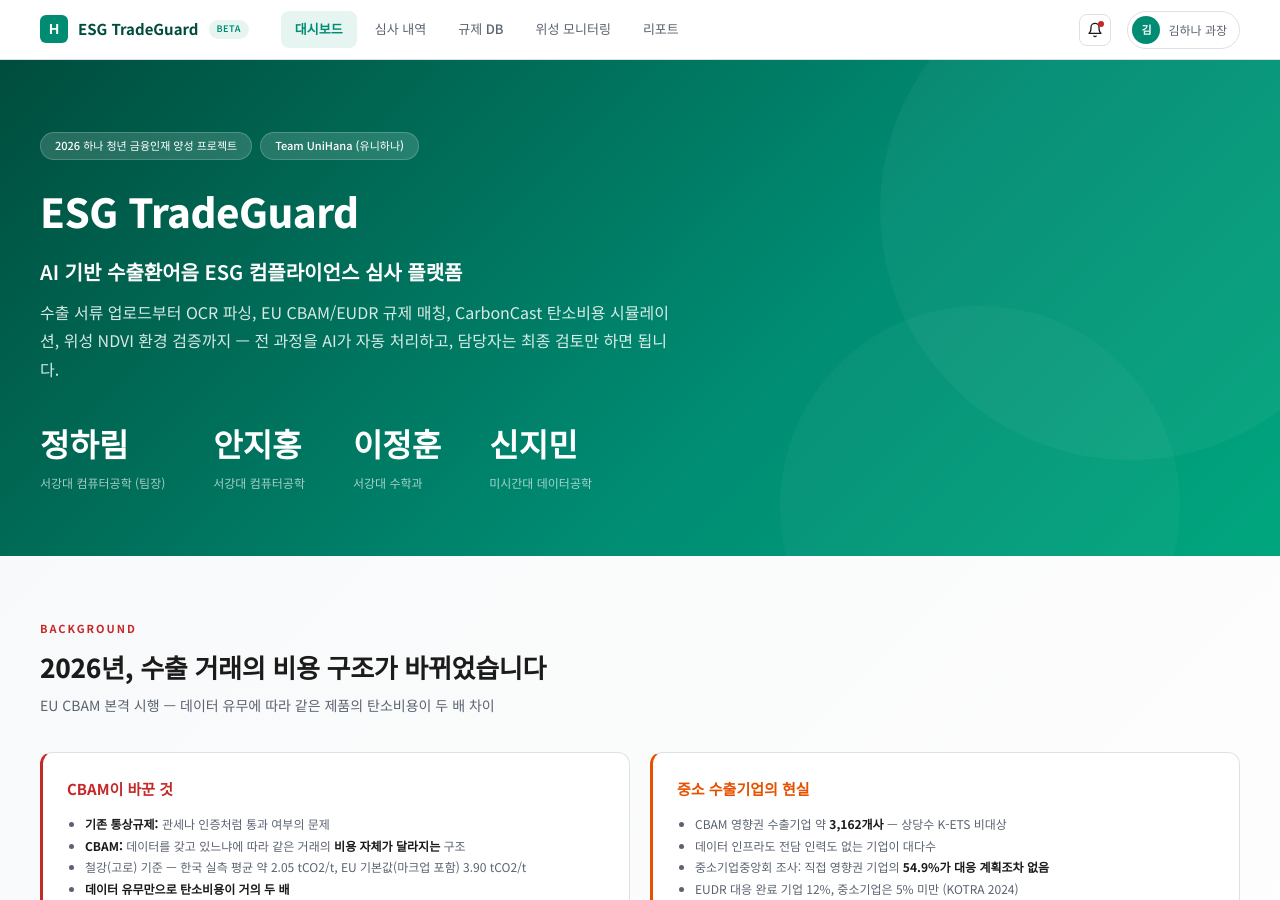
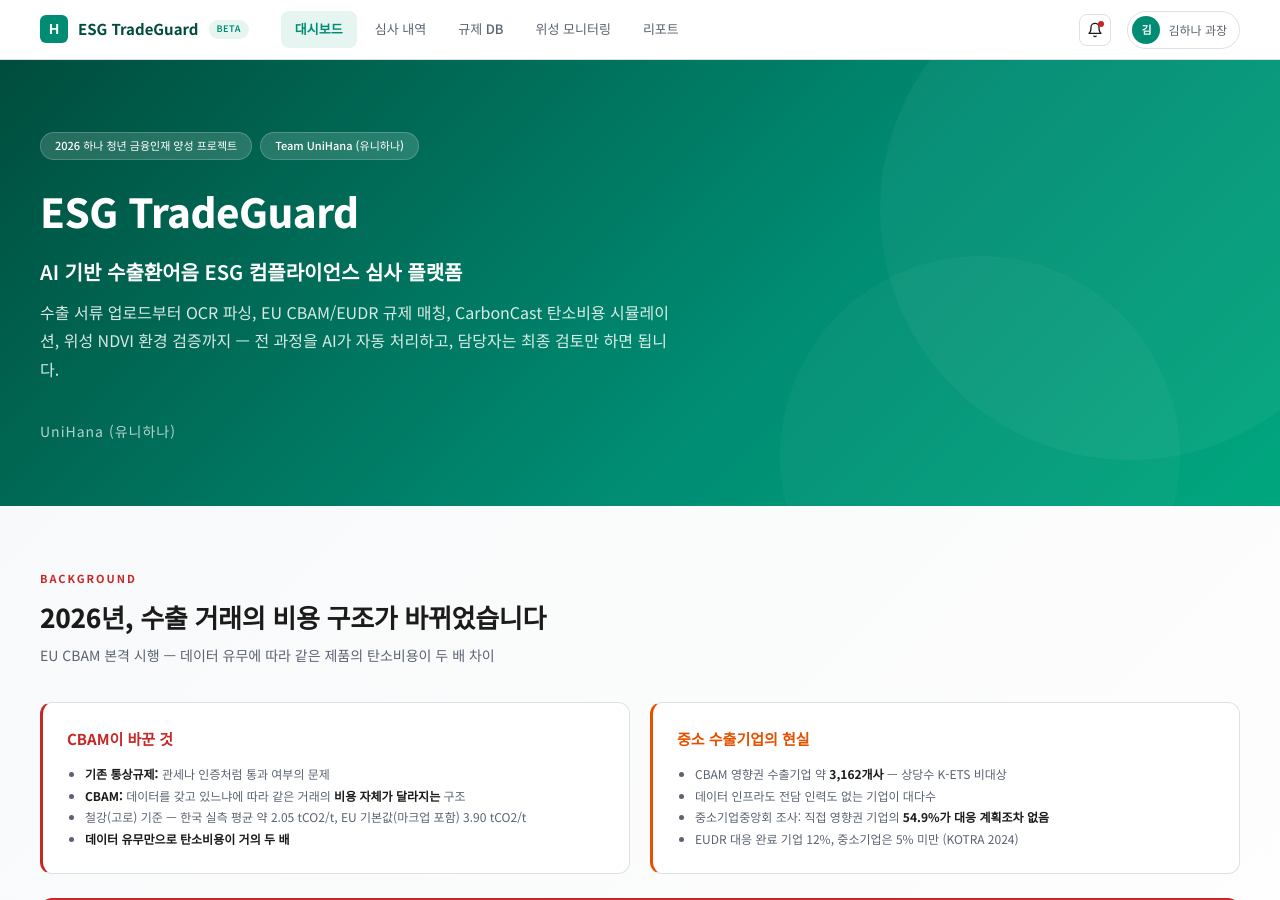
Before and after one commit to gkfla2020-bit/gkfla2020-bit.github.io, a Jekyll site: the page esg-demo/index.html, which Jekyll copies as it is, in a window 1280 px wide and 900 px high. Built offline with Jekyll 4.4.1, drawn with Linux system fonts in a browser that asks for light colours.

Commit message:
Hero: team name only, remove member details

```diff
--- a/esg-demo/index.html
+++ b/esg-demo/index.html
@@ -397,10 +397,7 @@
     <p class="hero-desc" style="font-size:20px;opacity:1;font-weight:600;margin-bottom:8px">AI 기반 수출환어음 ESG 컴플라이언스 심사 플랫폼</p>
     <p class="hero-desc">수출 서류 업로드부터 OCR 파싱, EU CBAM/EUDR 규제 매칭, CarbonCast 탄소비용 시뮬레이션, 위성 NDVI 환경 검증까지 — 전 과정을 AI가 자동 처리하고, 담당자는 최종 검토만 하면 됩니다.</p>
     <div class="hero-stats">
-      <div class="hero-stat"><div class="val">정하림</div><div class="lbl">서강대 컴퓨터공학 (팀장)</div></div>
-      <div class="hero-stat"><div class="val">안지홍</div><div class="lbl">서강대 컴퓨터공학</div></div>
-      <div class="hero-stat"><div class="val">이정훈</div><div class="lbl">서강대 수학과</div></div>
-      <div class="hero-stat"><div class="val">신지민</div><div class="lbl">미시간대 데이터공학</div></div>
+      <div style="font-size:14px;opacity:0.7;letter-spacing:1px">UniHana (유니하나)</div>
     </div>
   </div>
 </div>
```
